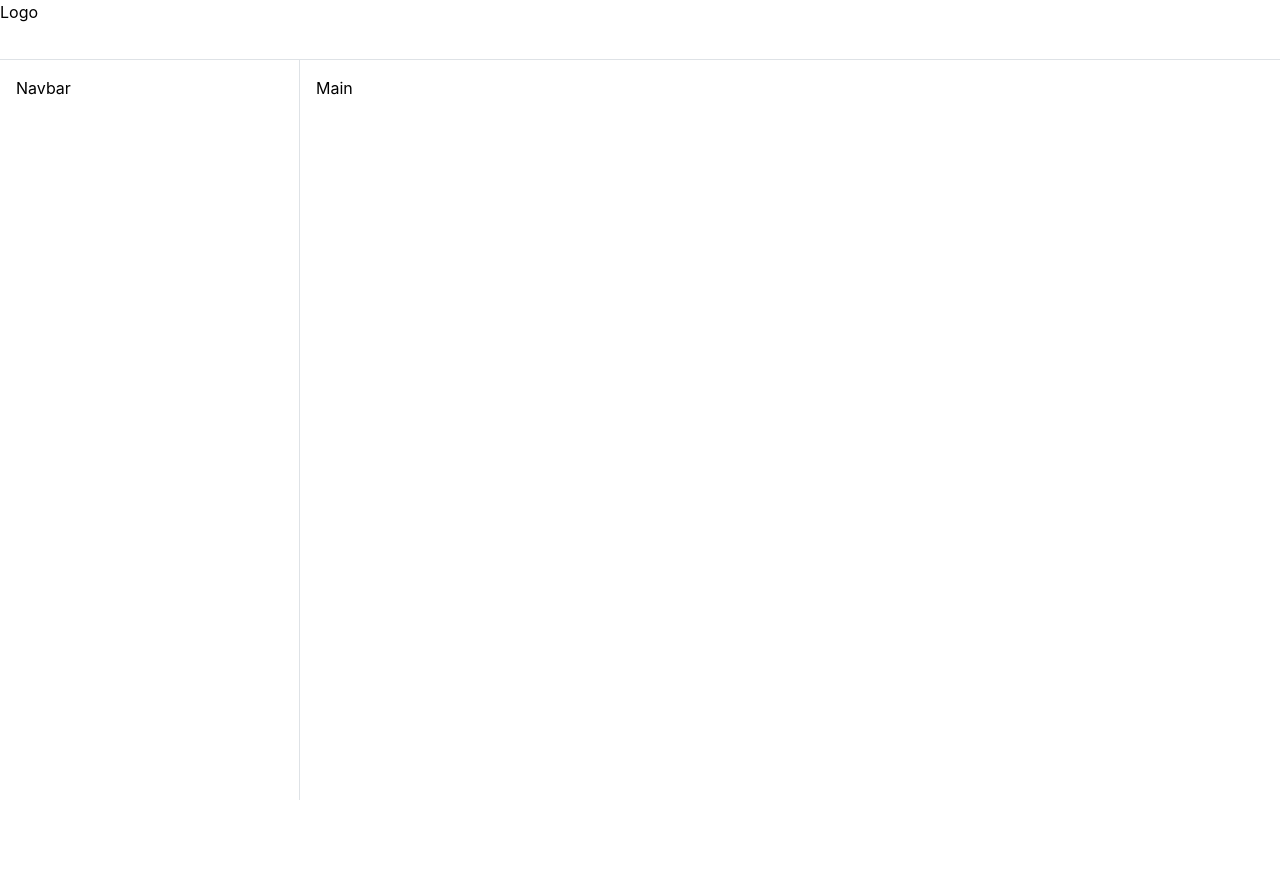
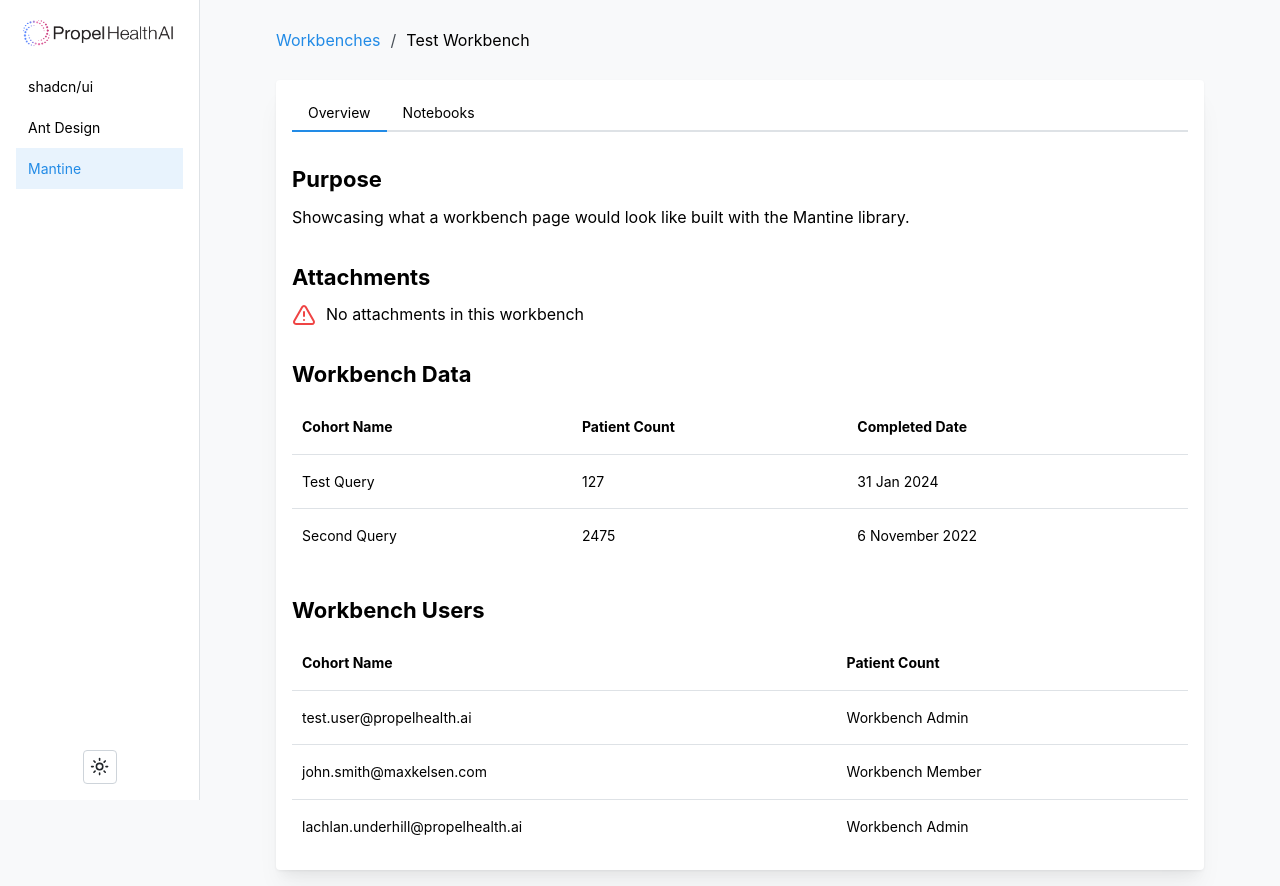
Before and after one commit to bambanah/ph-ui-spike, a Next.js app: page /mantine in a window 1280 px wide. Before the commit the page ends 800 px from the top, so only its background shows below. Built offline with nearby package versions, Linux system fonts and the light colour scheme.

Commit message:
add mantine design

```diff
--- a/src/app/antd/page.tsx
+++ b/src/app/antd/page.tsx
@@ -60,12 +60,13 @@ const AntDesignPage = () => {
           />
         </Sider>
         <Layout className="overflow-y-auto max-w-6xl mx-auto p-4">
-          <Breadcrumb style={{ margin: "16px 0" }}>
-            <Breadcrumb.Item>
-              <Link href="#">Workbenches</Link>
-            </Breadcrumb.Item>
-            <Breadcrumb.Item>Test Workbench</Breadcrumb.Item>
-          </Breadcrumb>
+          <Breadcrumb
+            style={{ margin: "16px 0" }}
+            items={[
+              { href: "#", title: "Workbenches" },
+              { title: "Test Workbench" },
+            ]}
+          />
           <Content
             style={{
               padding: 24,
--- a/src/app/layout.tsx
+++ b/src/app/layout.tsx
@@ -26,12 +26,14 @@ export default function RootLayout({
   return (
     <html lang="en">
       <head>
-        <ColorSchemeScript />
+        <ColorSchemeScript defaultColorScheme="auto" />
       </head>
       <body
         className={`${geistSans.variable} ${geistMono.variable} antialiased`}
       >
-        <MantineProvider>{children}</MantineProvider>
+        <MantineProvider defaultColorScheme="auto" withGlobalClasses>
+          {children}
+        </MantineProvider>
       </body>
     </html>
   );
--- a/src/app/mantine/page.tsx
+++ b/src/app/mantine/page.tsx
@@ -1,30 +1,124 @@
 "use client";
 
-import { AppShell, Burger } from "@mantine/core";
-import { useDisclosure } from "@mantine/hooks";
+import ThemeToggle from "@/components/mantine/theme-toggle";
+import WorkbenchDataTable from "@/components/mantine/workbench-data-table";
+import WorkbenchUserTable from "@/components/mantine/workbench-user-table";
+import { navConfig } from "@/lib/nav-config";
+import {
+  Anchor,
+  AppShell,
+  Breadcrumbs,
+  Container,
+  Group,
+  NavLink,
+  Paper,
+  Space,
+  Stack,
+  Tabs,
+  Title,
+  useComputedColorScheme,
+} from "@mantine/core";
 import "@mantine/core/styles.css";
+import { AlertTriangle } from "lucide-react";
+import Image from "next/image";
+import { usePathname } from "next/navigation";
+import { useEffect, useState } from "react";
 
 function MantinePage() {
-  const [opened, { toggle }] = useDisclosure();
+  const [mounted, setMounted] = useState(false);
+  const computedColorScheme = useComputedColorScheme();
+
+  const pathname = usePathname();
+
+  useEffect(() => {
+    setMounted(true);
+  }, []);
+
+  if (!mounted) return null;
 
   return (
     <AppShell
-      header={{ height: 60 }}
       navbar={{
-        width: 300,
+        width: 200,
         breakpoint: "sm",
-        collapsed: { mobile: !opened },
       }}
       padding="md"
     >
-      <AppShell.Header>
-        <Burger opened={opened} onClick={toggle} hiddenFrom="sm" size="sm" />
-        <div>Logo</div>
-      </AppShell.Header>
+      <AppShell.Navbar p="md">
+        <Image
+          alt="propel logo"
+          src={
+            computedColorScheme === "dark"
+              ? "/ph-banner-light.png"
+              : "/ph-banner-dark.png"
+          }
+          width={8269}
+          height={1702}
+        />
+        <Space h="md" />
+        {navConfig.map(({ href, title }) => (
+          <NavLink
+            key={title}
+            href={href}
+            label={title}
+            active={pathname?.startsWith(href)}
+          />
+        ))}
+        <ThemeToggle />
+      </AppShell.Navbar>
 
-      <AppShell.Navbar p="md">Navbar</AppShell.Navbar>
+      <AppShell.Main bg={computedColorScheme === "dark" ? "#111" : "gray.0"}>
+        <Container size="md" pt="md">
+          <Breadcrumbs>
+            <Anchor href="#">Workbenches</Anchor>
+            <span>Test Workbench</span>
+          </Breadcrumbs>
 
-      <AppShell.Main>Main</AppShell.Main>
+          <Space h="xl" />
+
+          <Paper shadow="md" p="md">
+            <Tabs defaultValue={"overview"}>
+              <Tabs.List>
+                <Tabs.Tab value="overview">Overview</Tabs.Tab>
+                <Tabs.Tab value="notebooks">Notebooks</Tabs.Tab>
+              </Tabs.List>
+
+              <Space h="xl" />
+
+              <Tabs.Panel value="overview">
+                <Stack gap="xl">
+                  <Stack gap="xs">
+                    <Title order={3}>Purpose</Title>
+                    <p>
+                      Showcasing what a workbench page would look like built
+                      with the Mantine library.
+                    </p>
+                  </Stack>
+                  <Stack gap="xs">
+                    <Title order={3}>Attachments</Title>
+                    <Group gap="xs">
+                      <AlertTriangle className="text-red-500" /> No attachments
+                      in this workbench
+                    </Group>
+                  </Stack>
+                  <Stack gap="xs">
+                    <Title order={3}>Workbench Data</Title>
+                    <WorkbenchDataTable />
+                  </Stack>
+                  <Stack gap="xs">
+                    <Title order={3}>Workbench Users</Title>
+                    <WorkbenchUserTable />
+                  </Stack>
+                </Stack>
+              </Tabs.Panel>
+
+              <Tabs.Panel value="notebooks">
+                <Stack gap="xl"></Stack>
+              </Tabs.Panel>
+            </Tabs>
+          </Paper>
+        </Container>
+      </AppShell.Main>
     </AppShell>
   );
 }
--- a/src/app/shadcn/page.tsx
+++ b/src/app/shadcn/page.tsx
@@ -49,7 +49,7 @@ const ShadcnPage = () => {
           <Navbar />
 
           <div className="bg-muted/40 min-h-screen p-8">
-            <div className="max-w-6xl mx-auto">
+            <div className="max-w-4xl mx-auto">
               <div className="w-full flex gap-2 items-center">
                 <Breadcrumb>
                   <BreadcrumbList>
@@ -84,7 +84,7 @@ const ShadcnPage = () => {
               </div>
             </div>
 
-            <Tabs defaultValue="overview" className="w-full max-w-6xl mx-auto">
+            <Tabs defaultValue="overview" className="w-full max-w-4xl mx-auto">
               <div className="my-4">
                 <TabsList>
                   <TabsTrigger value="overview">Overview</TabsTrigger>
--- /dev/null
+++ b/src/components/mantine/theme-toggle.tsx
@@ -0,0 +1,52 @@
+"use client";
+
+import { cn } from "@/lib/shadcn/utils";
+import {
+  ActionIcon,
+  useComputedColorScheme,
+  useMantineColorScheme,
+} from "@mantine/core";
+import { Moon, Sun } from "lucide-react";
+import React, { useEffect, useState } from "react";
+
+const ThemeToggle = () => {
+  const [mounted, setMounted] = useState(false);
+
+  const { setColorScheme } = useMantineColorScheme();
+  const computedColorScheme = useComputedColorScheme();
+
+  const toggleColorScheme = () => {
+    setColorScheme(computedColorScheme === "dark" ? "light" : "dark");
+  };
+
+  useEffect(() => {
+    setMounted(true);
+  }, []);
+
+  if (!mounted) return null;
+
+  return (
+    <ActionIcon
+      className="mt-auto mx-auto"
+      variant="default"
+      size="lg"
+      onClick={toggleColorScheme}
+    >
+      <Sun
+        className={cn(
+          "h-[1.2rem] w-[1.2rem] rotate-0 scale-100 transition-all",
+          computedColorScheme === "dark" && "-rotate-90 scale-0"
+        )}
+      />
+      <Moon
+        className={cn(
+          "absolute h-[1.2rem] w-[1.2rem] rotate-90 scale-0 transition-all",
+          computedColorScheme === "dark" && "rotate-0 scale-100"
+        )}
+      />
+      <span className="sr-only">Toggle theme</span>
+    </ActionIcon>
+  );
+};
+
+export default ThemeToggle;
--- /dev/null
+++ b/src/components/mantine/workbench-data-table.tsx
@@ -0,0 +1,44 @@
+import { Table } from "@mantine/core";
+import React from "react";
+
+const cohorts = [
+  {
+    name: "Test Query",
+    patientCount: 127,
+    completedDate: "31 Jan 2024",
+    query:
+      'SELECT patient_id as patient_id FROM `mk-propel-dev-admin.mk_propel_dev_mk_propel_dev_synthea_dataset.vw_allergy_intolerances` WHERE CONTAINS_SUBSTR(patient_id, "1")',
+  },
+  {
+    name: "Second Query",
+    patientCount: 2475,
+    completedDate: "6 November 2022",
+    query:
+      'SELECT patient_id as patient_id FROM `mk-propel-dev-admin.mk_propel_dev_mk_propel_dev_synthea_dataset.vw_allergy_intolerances` WHERE CONTAINS_SUBSTR(patient_id, "1")',
+  },
+];
+
+const WorkbenchDataTable = () => {
+  return (
+    <Table verticalSpacing={"md"}>
+      <Table.Thead>
+        <Table.Tr>
+          <Table.Th>Cohort Name</Table.Th>
+          <Table.Th>Patient Count</Table.Th>
+          <Table.Th>Completed Date</Table.Th>
+        </Table.Tr>
+      </Table.Thead>
+      <Table.Tbody>
+        {cohorts.map((cohort) => (
+          <Table.Tr key={cohort.name}>
+            <Table.Td>{cohort.name}</Table.Td>
+            <Table.Td>{cohort.patientCount}</Table.Td>
+            <Table.Td>{cohort.completedDate}</Table.Td>
+          </Table.Tr>
+        ))}
+      </Table.Tbody>
+    </Table>
+  );
+};
+
+export default WorkbenchDataTable;
--- /dev/null
+++ b/src/components/mantine/workbench-user-table.tsx
@@ -0,0 +1,40 @@
+import { Table } from "@mantine/core";
+import React from "react";
+
+const users = [
+  {
+    email: "test.user@propelhealth.ai",
+    role: "Workbench Admin",
+  },
+  {
+    email: "john.smith@maxkelsen.com",
+    role: "Workbench Member",
+  },
+  {
+    email: "lachlan.underhill@propelhealth.ai",
+    role: "Workbench Admin",
+  },
+];
+
+const WorkbenchUserTable = () => {
+  return (
+    <Table verticalSpacing={"md"}>
+      <Table.Thead>
+        <Table.Tr>
+          <Table.Th>Cohort Name</Table.Th>
+          <Table.Th>Patient Count</Table.Th>
+        </Table.Tr>
+      </Table.Thead>
+      <Table.Tbody>
+        {users.map((user) => (
+          <Table.Tr key={user.email}>
+            <Table.Td>{user.email}</Table.Td>
+            <Table.Td>{user.role}</Table.Td>
+          </Table.Tr>
+        ))}
+      </Table.Tbody>
+    </Table>
+  );
+};
+
+export default WorkbenchUserTable;
```
